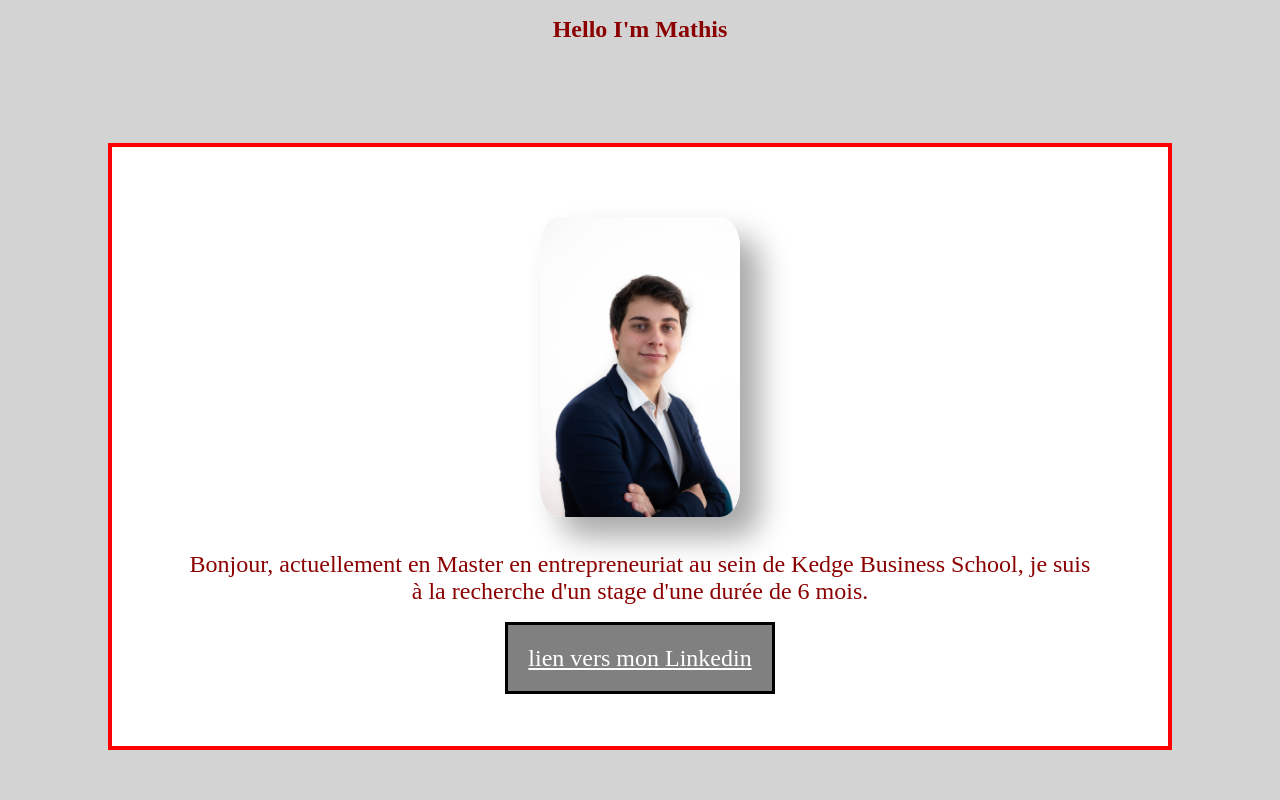
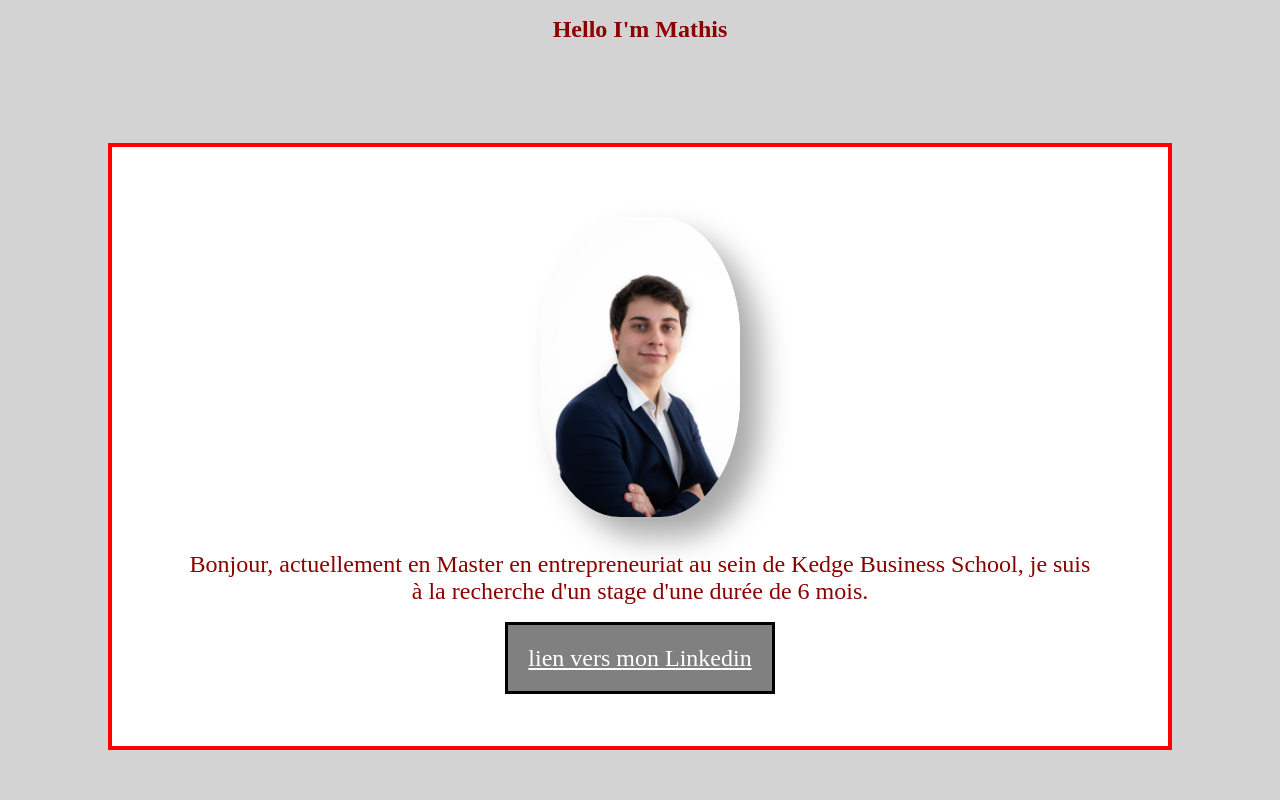
Before and after one commit to Handsaplast971/mathis, a plain HTML site: page index.html in a window 1280 px wide. Shown: the top 800 px of the page. Drawn offline with Linux system fonts and the light colour scheme.

Commit message:
Update style.css

```diff
--- a/css/style.css
+++ b/css/style.css
@@ -32,7 +32,7 @@ h2{
 }
 
 img{
-border-radius: 10%;
+border-radius: 40%;
 height: 200px;
 box-shadow: 20px 20px 30px darkgrey;
 
```
